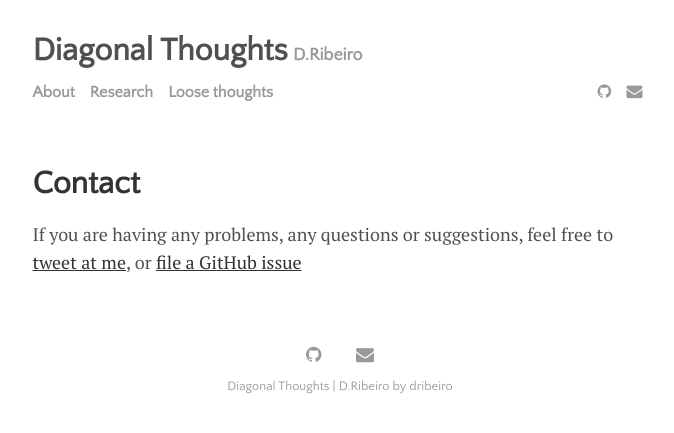
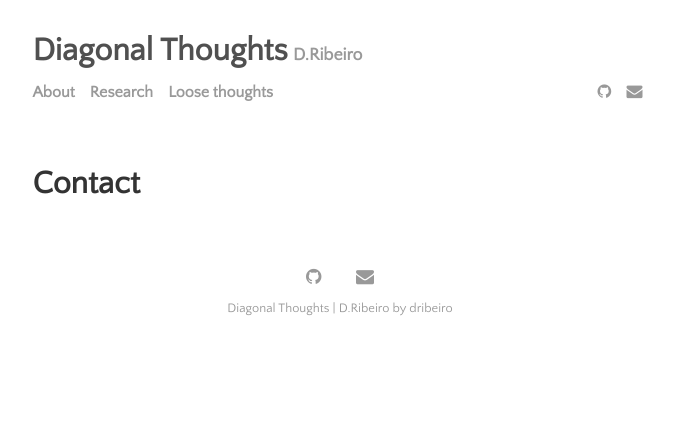
Before and after one commit to diogoribeiro98/diogoribeiro98.github.io, a Jekyll site: the page built from menu/contact.md, in a window 1280 px wide. Shown: the top 433 px of the page, without its empty margins (300-974 px from the left). Built offline with Jekyll 4.4.1, drawn with Linux system fonts in a browser that asks for light colours.

Commit message:
clean plate

```diff
--- a/menu/contact.md
+++ b/menu/contact.md
@@ -3,5 +3,3 @@ layout: page
 title: Contact
 permalink: /contact
 ---
-
-If you are having any problems, any questions or suggestions, feel free to [tweet at me](https://twitter.com/intent/tweet?text=%40paululele), or [file a GitHub issue](https://github.com/lenpaul/lagrange/issues/new)
```
Also changed, not shown: menu/about.md (+0 -2 lines).
